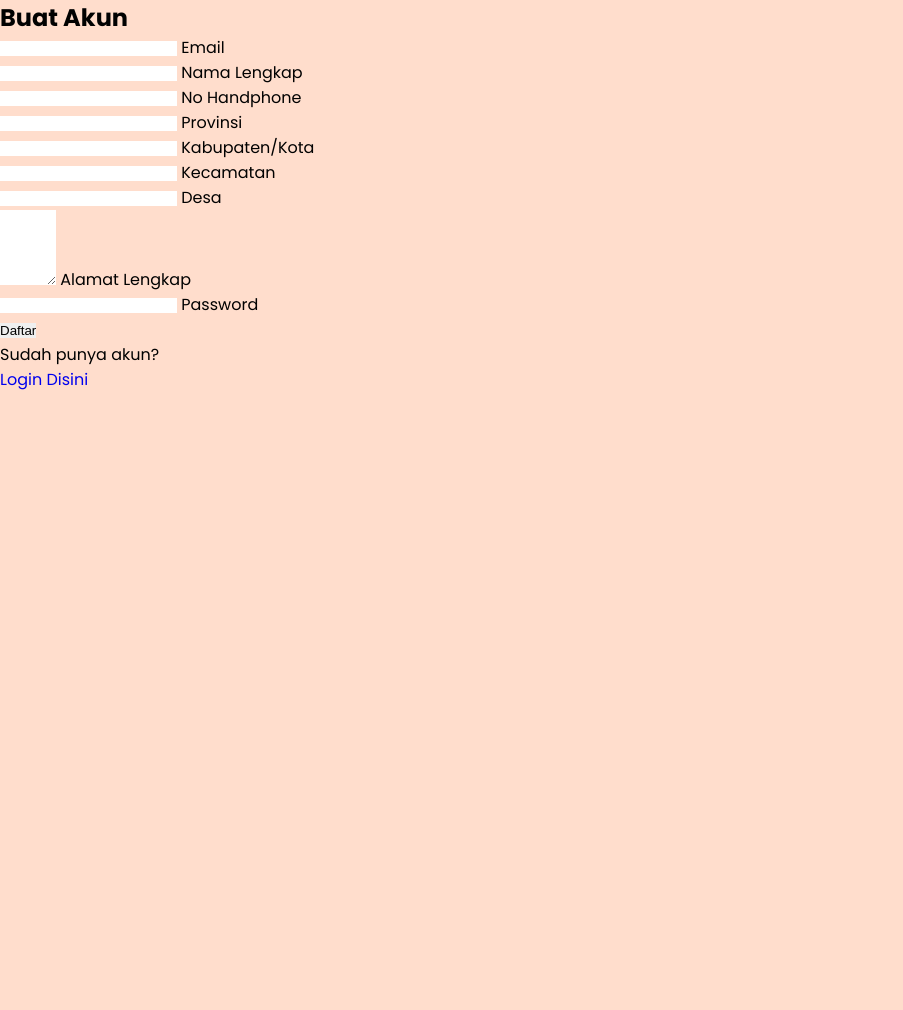
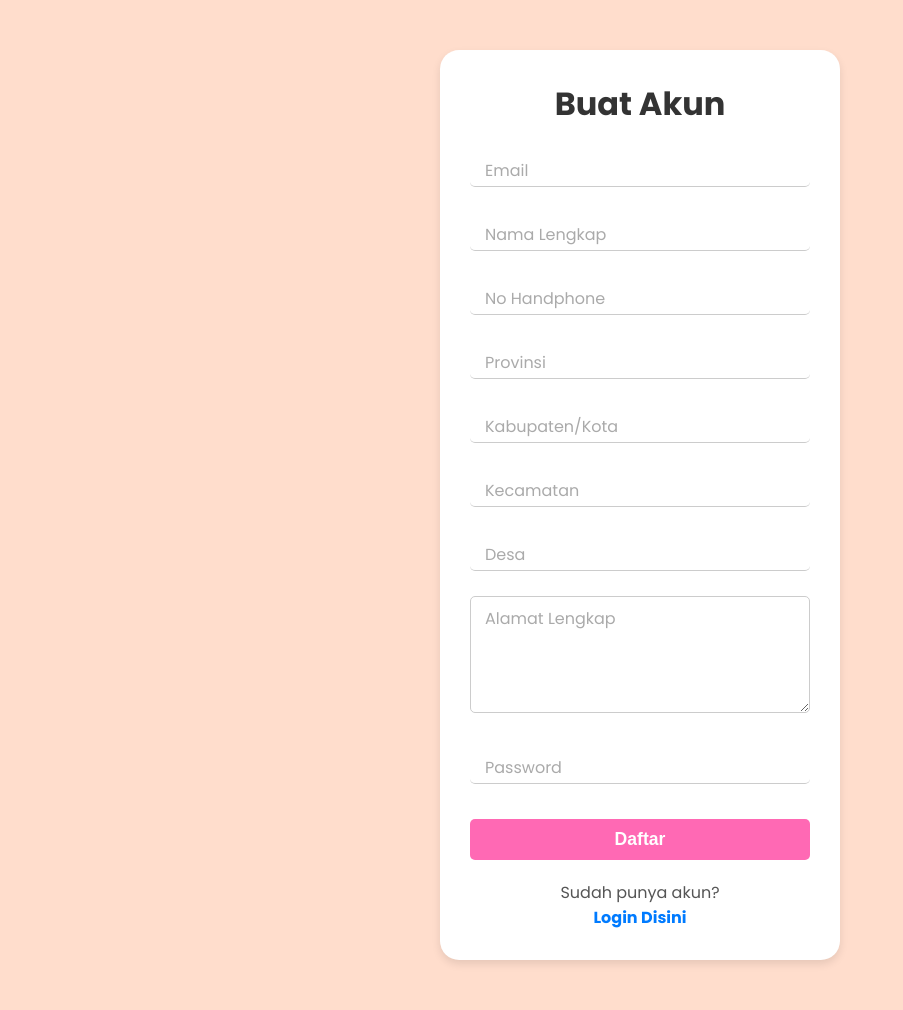
Before and after one commit to ardiw1123/project_pwd, a PHP site: page /regist.html in a window 1280 px wide. Shown: the whole page, without its empty margins (0-903 px from the left). Before the commit the page ends 390 px from the top, so only its background shows below. Run offline with PHP 8.4, Linux system fonts and the light colour scheme.

Commit message:
balikin css

```diff
--- a/style.css
+++ b/style.css
@@ -292,3 +292,194 @@
 .login-btn:hover {
   background: #FFCCCC;
 }
+
+/* Login Start */
+
+.login-user {
+  max-width: 400px;
+  margin: 50px auto;
+  padding: 40px;
+  background-color: #fff;
+  border-radius: 1.2rem;
+  box-shadow: 0 4px 8px rgba(0, 0, 0, 0.1);
+  text-align: center;
+}
+.login-user h2 {
+  text-align: center;
+  font-size: 2rem;
+  font-weight: 700;
+  margin-bottom: 30px;
+  color: #333;
+}
+
+.form-login {
+  width: 100%;
+  margin-bottom: 20px;
+}
+
+.input-grup {
+  margin-bottom: 25px;
+  text-align: left;
+  position: relative;
+}
+
+.input-grup input {
+  width: 100%;
+  padding: 15px 10px 5px 10px;
+  border: none;
+  border-bottom: 1px solid #ccc;
+  outline: none;
+  font-size: 1rem;
+  background-color: transparent;
+  color: #333;
+  transition: border-bottom-color 0.3s ease;
+}
+
+.input-grup input:focus {
+  border-bottom-color: #ff69b4;
+}
+
+.input-grup label {
+  position: absolute;
+  top: 10px;
+  left: 10px;
+  color: #aaa;
+  font-size: 1rem;
+  pointer-events: none;
+  transition: all 0.3s ease;
+  padding: 0 5px;
+  background-color: #fff;
+}
+
+.input-grup input:focus + label,
+.input-grup input:not(:placeholder-shown) + label {
+  top: -10px;
+  left: 8px;
+  font-size: 0.8rem;
+  color: #ff69b4;
+  font-weight: 600;
+}
+
+.input-grup input::placeholder {
+  color: transparent;
+}
+.login {
+  width: 100%;
+  padding: 10px 15px;
+  background-color: #ff69b4;
+  color: #ffffff;
+  border: none;
+  border-radius: 5px;
+  font-size: 1.1rem;
+  font-weight: 600;
+  cursor: pointer;
+  transition: background-color 0.3s ease;
+  margin-top: 10px;
+}
+
+.login:hover {
+  background-color: #ff851c;
+}
+
+.login-user p {
+  margin-top: 20px;
+  color: #555;
+}
+
+.login-user a {
+  color: #007bff;
+  text-decoration: none;
+  font-weight: 600;
+}
+
+.login-user a:hover {
+  text-decoration: underline;
+}
+
+/* login end */
+
+/* Regist Start */
+
+.regist-user {
+  max-width: 400px;
+  margin: 50px auto;
+  padding: 30px;
+  background-color: #fff;
+  border-radius: 1.2rem;
+  box-shadow: 0 4px 8px rgba(0, 0, 0, 0.1);
+  text-align: center;
+}
+.regist-user h2 {
+  text-align: center;
+  font-size: 2rem;
+  font-weight: 700;
+  margin-bottom: 20px;
+  color: #333;
+}
+
+.form-regist {
+  width: 100%;
+  margin-bottom: 20px;
+}
+
+.form-regist input[type="text"],
+.form-regist input[type="password"] {
+  width: 100%;
+  padding: 10px 15px;
+  border-radius: 5px;
+  font-size: 1rem;
+  box-sizing: border-box;
+  color: #333;
+}
+
+.form-regist input[type="text"]::placeholder,
+.form-regist input[type="password"]::placeholder {
+  color: #aaa;
+}
+
+.form-regist textarea {
+  width: 100%;
+  padding: 10px 15px;
+  border: 1px solid #ccc;
+  border-radius: 5px;
+  font-size: 1rem;
+  box-sizing: border-box;
+  color: #333;
+}
+
+.form-regist textarea::placeholder {
+  color: #aaa;
+}
+
+.daftar {
+  width: 100%;
+  padding: 10px 15px;
+  background-color: #ff69b4;
+  color: #ffffff;
+  border: none;
+  border-radius: 5px;
+  font-size: 1.1rem;
+  font-weight: 600;
+  cursor: pointer;
+  transition: background-color 0.3s ease;
+  margin-top: 10px;
+}
+
+.daftar:hover {
+  background-color: #ff851c;
+}
+
+.regist-user p {
+  margin-top: 20px;
+  color: #555;
+}
+
+.regist-user a {
+  color: #007bff;
+  text-decoration: none;
+  font-weight: 600;
+}
+
+.regist-user a:hover {
+  text-decoration: underline;
+}
```
